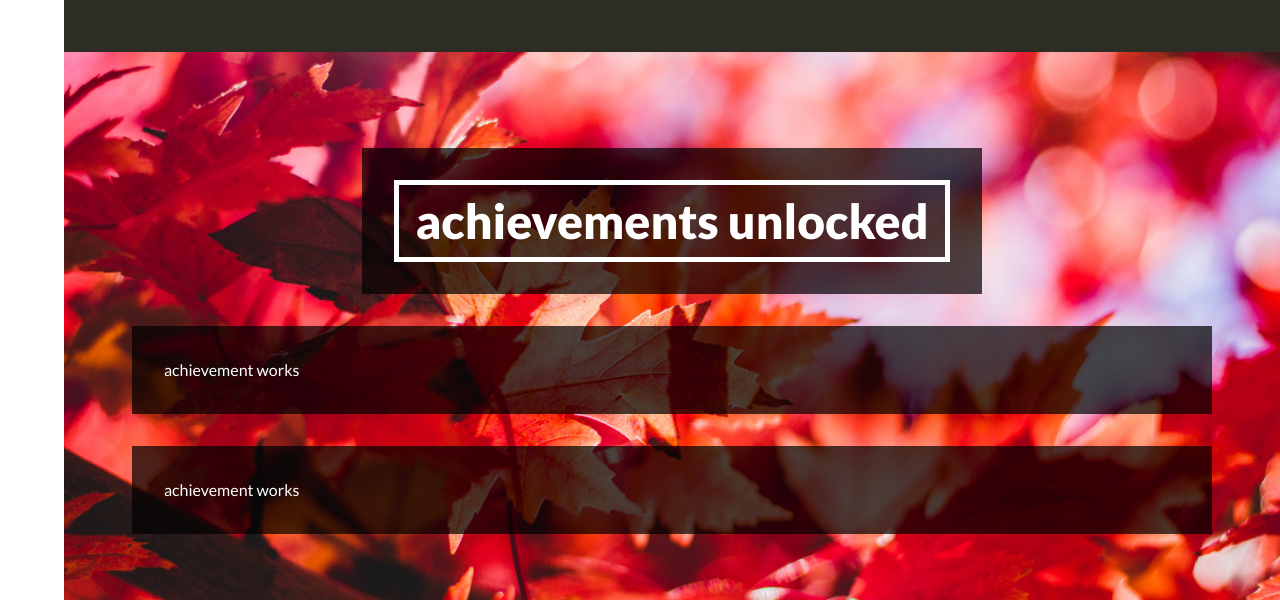
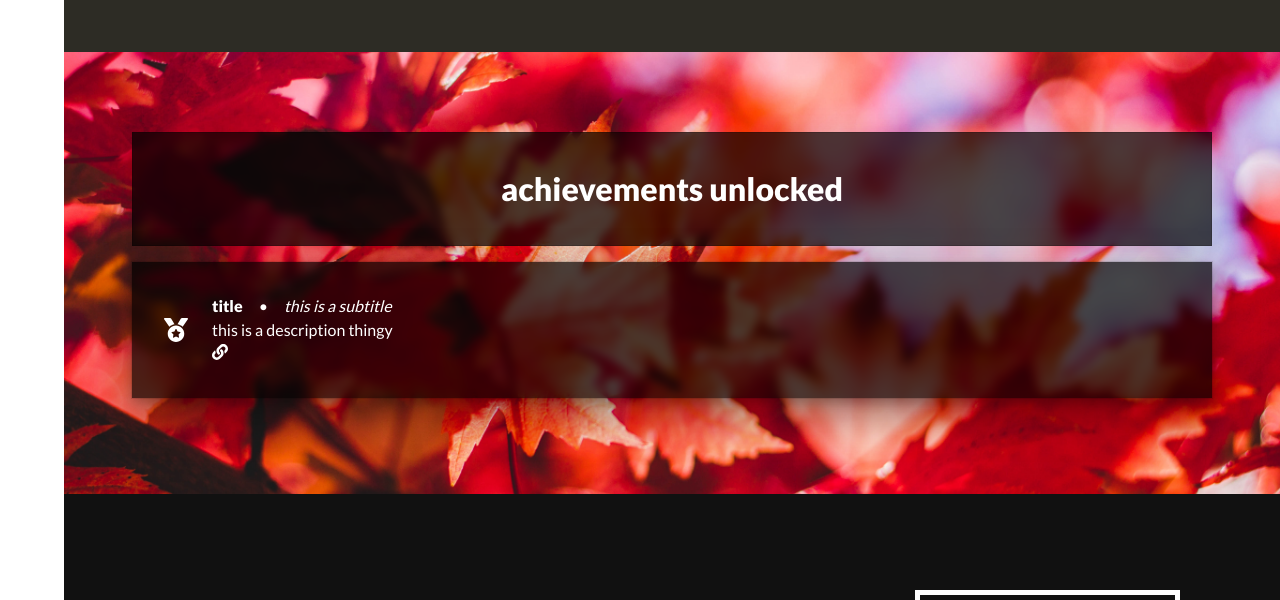
Before and after one commit to MylesWritesCode/portfolio, a Next.js app: page / in a window 1280 px wide. Shown: the part 1660-2260 px from the top of the page. Built offline with nearby package versions, Linux system fonts and the light colour scheme.

Commit message:
starting to mess with framer-motion

```diff
--- a/src/components/AboutMe.tsx
+++ b/src/components/AboutMe.tsx
@@ -24,7 +24,7 @@ import {
   SiNextdotjs,
   SiTypescript,
 } from "react-icons/si";
-import Achievement from "./Achievement";
+import Achievement, { AchievementProps } from "./Achievement";
 
 interface AboutMeProps {}
 
@@ -45,6 +45,15 @@ const theme = extendTheme({
 });
 
 const AboutMe: React.FC<AboutMeProps> = ({ ...props }) => {
+  const achievements: AchievementProps[] = [
+    {
+      title: "title",
+      subtitle: "this is a subtitle",
+      description: "this is a description thingy",
+      link: "#",
+    },
+  ];
+
   return (
     <>
       <chakra.div
@@ -223,33 +232,34 @@ const AboutMe: React.FC<AboutMeProps> = ({ ...props }) => {
         >
           <chakra.div
             display="flex"
-            margin="1rem 0rem"
+            width="100%"
+            padding="2rem"
             justifyContent="center"
             alignItems="center"
-            justifySelf="flex-start"
-          >
-            <chakra.div
-              display="flex"
-              width="fit-content"
-              padding="2rem"
             background="rgba(0, 0, 0, 0.7)"
-              justifyContent="center"
-              alignItems="center"
+            boxShadow="0 4px 30px rgba(0, 0, 0, 0.1)"
+            backdropFilter="blur(5px)"
+            border="1px solid rgba(0, 0, 0, 0.15)"
           >
             <chakra.h1
               width="fit-content"
-                border="5px solid #FFFFFF"
-                fontSize={{ base: "48px", sm: "24px", md: "48px" }}
+              padding={{ base: "0rem 1rem", sm: "0rem 1rem" }}
+              fontSize={{ base: "32px", sm: "24px", md: "32px" }}
               textAlign="center"
               fontWeight="900"
-                padding={{ base: "0rem 1rem", sm: "0rem 1rem" }}
             >
               achievements unlocked
             </chakra.h1>
           </chakra.div>
-          </chakra.div>
-          <Achievement />
-          <Achievement />
+          {achievements.map((a, index) => (
+            <Achievement
+              key={index}
+              title={a.title}
+              subtitle={a.subtitle}
+              description={a.description}
+              link={a.link}
+            />
+          ))}
         </chakra.div>
       </chakra.div>
     </>
--- a/src/components/Achievement.tsx
+++ b/src/components/Achievement.tsx
@@ -11,25 +11,63 @@
  * Copyright (c) 2021 MylesWritesCode
  * -----
  * HISTORY
-**/
-import React from 'react';
-import { chakra } from '@chakra-ui/react';
+ **/
+import React from "react";
+import { chakra, Box as ChakraBox, BoxProps, Icon } from "@chakra-ui/react";
+import { motion, Variants } from "framer-motion";
+import { FaLink, FaMedal } from "react-icons/fa";
 
-interface AchievementProps {}
-
-const Achievement: React.FC<AchievementProps> = ({ ...props }) => {
-  return (
-    <chakra.div
-      background="rgba(0, 0, 0, 0.7)"
-      width="100%"
-      padding="2rem"
-      margin="1rem"
-    >
-      <chakra.h2>
-        achievement works
-      </chakra.h2>
-    </chakra.div>
-  );
+export interface AchievementProps {
+  title: string;
+  subtitle: string;
+  description: string;
+  link?: string;
 }
 
+const Box = motion<BoxProps>(ChakraBox);
+
+const containerVariants: Variants = {
+  initial: {
+    border: "3px solid rgba(0, 0, 0, 0.15)",
+  },
+  onHover: {},
+};
+
+const Achievement: React.FC<AchievementProps> = ({
+  title,
+  subtitle,
+  description,
+  link,
+  ...props
+}) => {
+  return (
+    <Box
+      margin="1rem 0rem"
+      padding="2rem"
+      width="100%"
+      background="rgba(0, 0, 0, 0.7)"
+      boxShadow="dark-lg"
+      backdropFilter="blur(5px)"
+      fontFamily="Lato"
+      variants={containerVariants}
+      whileHover="onHover"
+    >
+      <chakra.div display="flex" alignItems="center">
+        <Icon as={FaMedal} marginRight="1.5em" boxSize={"24px"} />
+        <chakra.div>
+          <chakra.div display="flex">
+            <chakra.h2 fontWeight="900">{title}</chakra.h2>
+            <chakra.span margin="0rem 1rem">&#8226;</chakra.span>
+            <chakra.h2 fontStyle="italic">{subtitle}</chakra.h2>
+          </chakra.div>
+          <chakra.p>{description}</chakra.p>
+          <chakra.a href={link} target="_blank">
+            <Icon as={FaLink} />
+          </chakra.a>
+        </chakra.div>
+      </chakra.div>
+    </Box>
+  );
+};
+
 export default Achievement;
--- a/src/styles/globals.scss
+++ b/src/styles/globals.scss
@@ -13,8 +13,6 @@
  * HISTORY
 **/
 @import url('https://fonts.googleapis.com/css2?family=Lato:wght@400;900&display=swap');
-@import url('https://fonts.googleapis.com/css2?family=Raleway:wght@900&display=swap');
-@import url('https://fonts.googleapis.com/css2?family=Lobster&display=swap');
 
 :root {
   --color-dark:       #111111;
```
Lines whose indentation alone changed are shown as unchanged.
